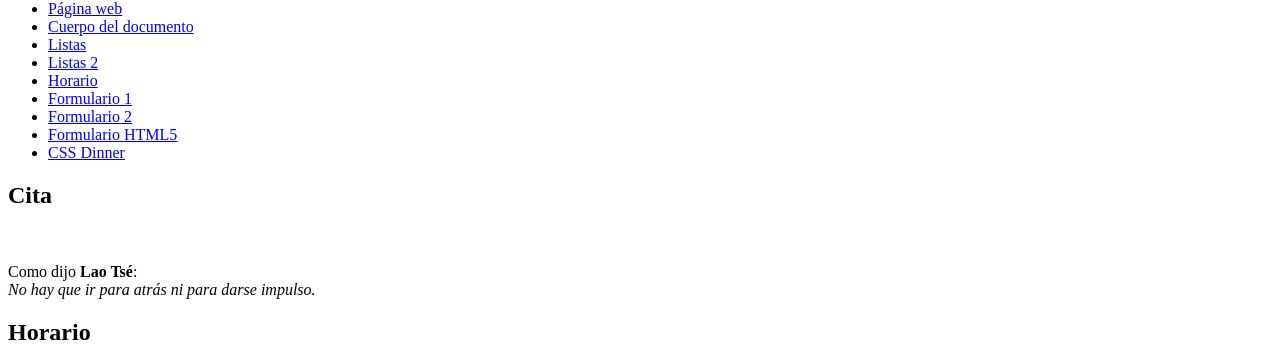
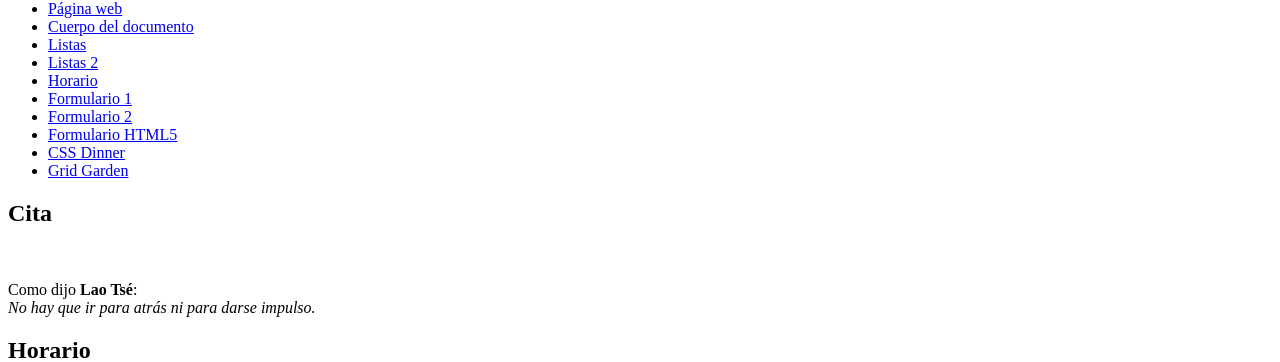
Before and after one commit to iesgrancapitan-llmm/mi-primera-pagina-web-JPradillo, a plain HTML site: page index.html in a window 1280 px wide. Shown: the part 668-1030 px from the top of the page. Drawn offline with Linux system fonts and the light colour scheme.

Commit message:
Add files via upload

```diff
--- a/index.html
+++ b/index.html
@@ -25,6 +25,7 @@
                 <li><a href="./T2-6/index2.html">Formulario 2</a></li>
                 <li><a href="./T2-6/index3.html">Formulario HTML5</a></li>
                 <li><a href="./T3-1/index.html">CSS Dinner</a></li>
+                <li><a href="./T3-2/index.html">Grid Garden</a></li>
             </ul>
         </div>
     </nav>
```
